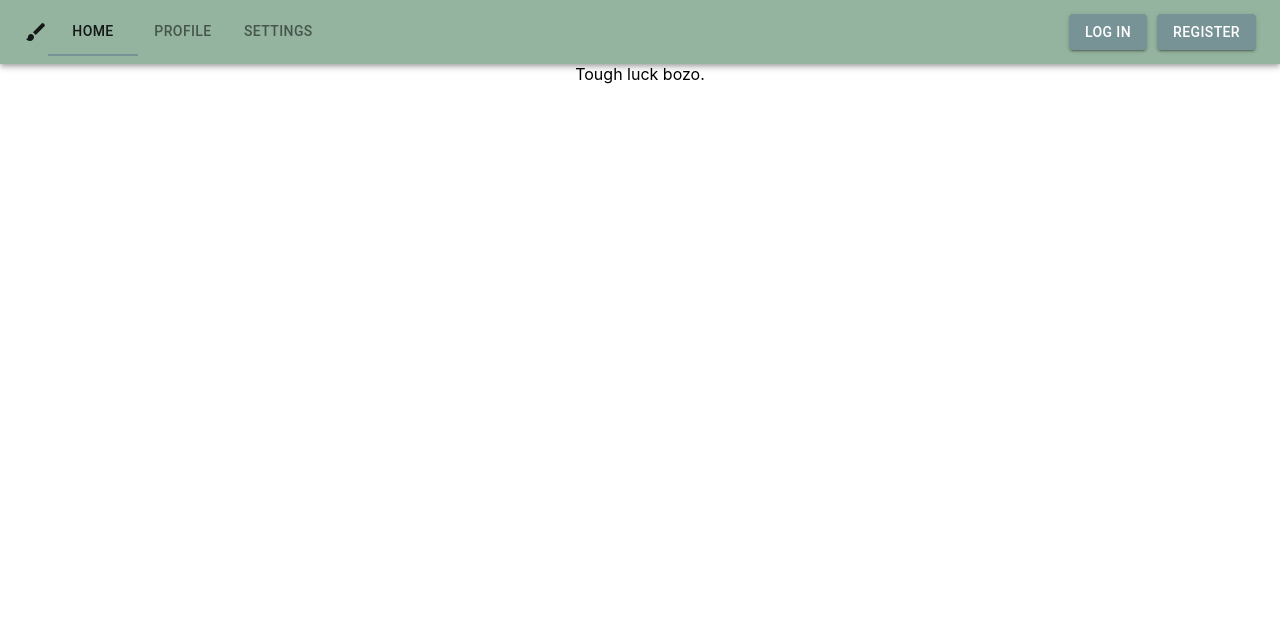
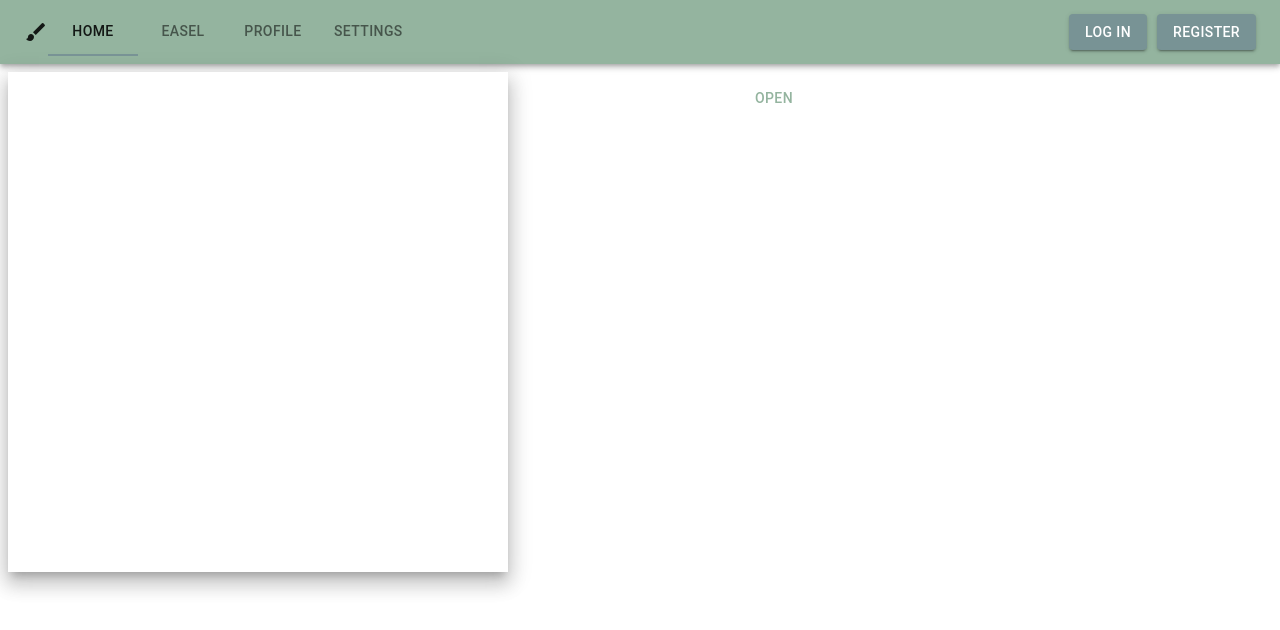
Before and after one commit to Kurcell/doodle-client, a React (Create React App) app: page /easel in a window 1280 px wide. Shown: the top 630 px of the page. Built offline with nearby package versions, Linux system fonts and the light colour scheme.

Commit message:
Added easel view, started easel view development and storage for canvas events.

```diff
--- a/package.json
+++ b/package.json
@@ -12,6 +12,7 @@
     "@testing-library/react": "^13.4.0",
     "@testing-library/user-event": "^13.5.0",
     "react": "^18.2.0",
+    "react-color": "^2.19.3",
     "react-dom": "^18.2.0",
     "react-router-dom": "^6.4.2",
     "react-scripts": "5.0.1",
--- a/src/App.js
+++ b/src/App.js
@@ -6,18 +6,21 @@ import Error404 from "./views/Error404";
 import Profile from "./views/Profile";
 import Settings from "./views/Settings";
 import Home from "./views/Home";
+import Easel from "./views/Easel";
 import NavBar from "./components/NavBar";
 import themeOptions from "./components/Theme";
 import {ThemeProvider} from "@mui/material/styles";
+import CssBaseline from "@mui/material/CssBaseline";
 
 function App() {
     return (
-      <div className="App">
           <ThemeProvider theme={themeOptions}>
+              <CssBaseline />
               <Router>
                   <NavBar/>
                   <Routes>
                       <Route path="/" element={<Home/>}/>
+                      <Route path="/easel" element={<Easel />}/>
                       <Route path="/login" element={<Login/>}/>
                       <Route path="/register" element={<Register/>}/>
                       <Route path="*" element={<Error404/>}/>
@@ -26,7 +29,6 @@ function App() {
                   </Routes>
               </Router>
           </ThemeProvider>
-      </div>
     );
 }
 
--- a/src/components/Canvas.js
+++ b/src/components/Canvas.js
@@ -1,16 +1,22 @@
 import Paper from '@mui/material/Paper';
 import {Box} from "@mui/material";
 import {useEffect, useRef, useState} from "react";
+import CanvasDrawer from "./CanvasDrawer";
 
-const Canvas = props => {
+const canvasFunctions = ["startStroke", "endStroke", "draw"]
+
+const Canvas = () => {
     const canvasRef = useRef(null);
     const contextRef = useRef(null);
 
     // Initial context for canvas
     const [isDrawing, setIsDrawing] = useState(false);
     const [lineWidth, setLineWidth] = useState(5);
-    const [lineColor, setLineColor] = useState("black");
+    const [lineColor, setLineColor] = useState("#000000");
     const [lineOpacity, setLineOpacity] = useState(0.1);
+
+    // Instruction Context
+    const [instructions, setInstructions] = useState([]);
 
     // Canvas initialization
     useEffect(() => {
@@ -32,12 +38,36 @@ const Canvas = props => {
             e.nativeEvent.offsetY
         );
         setIsDrawing(true);
+        setInstructions(
+        [...instructions,
+                {
+                    "fn": canvasFunctions[0],
+                    "ex": e.nativeEvent.offsetX,
+                    "ey": e.nativeEvent.offsetY,
+                    "color": lineColor,
+                    "opacity": lineOpacity,
+                    "width": lineWidth
+                }
+            ]
+        )
     }
 
     // When user stops clicking, pen is lifted
-    const endStroke = (e) => {
+    const endStroke = () => {
         contextRef.current.closePath();
         setIsDrawing(false);
+        setInstructions(
+            [...instructions,
+                {
+                    "fn": canvasFunctions[1],
+                    "ex": null,
+                    "ey": null,
+                    "color": null,
+                    "opacity": null,
+                    "width": null
+                }
+            ]
+        );
     }
 
     const draw = (e) => {
@@ -50,6 +80,20 @@ const Canvas = props => {
         );
 
         contextRef.current.stroke();
+
+        setInstructions(
+            [...instructions,
+                {
+                    "fn": canvasFunctions[2],
+                    "ex": e.nativeEvent.offsetX,
+                    "ey": e.nativeEvent.offsetY,
+                    "color": lineColor,
+                    "opacity": lineOpacity,
+                    "width": lineWidth
+                }
+            ]
+        )
+        console.log(lineOpacity);
     };
 
     return (<Box sx={{
@@ -57,18 +101,21 @@ const Canvas = props => {
         flexWrap: 'wrap',
         '& > :not(style)': {
             m: 1,
-            width: 256,
-            height: 256,
+            width: 500,
+            height: 500,
         },
     }}>
-        <Paper square elevation={12}>
+        <Paper square elevation={12} sx={{
+            bgcolor: 'white'
+        }}>
             <canvas onMouseDown={startStroke}
                     onMouseUp={endStroke}
                     onMouseMove={draw}
                     ref={canvasRef}
-                    width={`256px`}
-                    height={`256px`}/>
+                    width={`500px`}
+                    height={`500px`}/>
         </Paper>
+        <CanvasDrawer color={lineColor} setColor={setLineColor} setOpacity={setLineOpacity} setWidth={setLineWidth} />
     </Box>)
 }
 
--- /dev/null
+++ b/src/components/CanvasDrawer.js
@@ -0,0 +1,64 @@
+import SwipeableDrawer from '@mui/material/SwipeableDrawer';
+import Box from '@mui/material/Box';
+import Button from '@mui/material/Button';
+import Stack from '@mui/material/Stack';
+import CircleIcon from '@mui/icons-material/Circle';
+import CircleOutlinedIcon from '@mui/icons-material/CircleOutlined';
+import OpacityIcon from '@mui/icons-material/Opacity';
+import Slider from '@mui/material/Slider';
+import { ChromePicker } from 'react-color';
+import {useState} from "react";
+
+const drawerBleeding = 56;
+
+const CanvasDrawer = ({color, setColor, opacity, setOpacity}) => {
+    const [open, setOpen] = useState(false);
+
+    const extractHex = (colorObject) => {
+        setColor(colorObject.hex);
+    }
+    const extractOpacity = (sliderObject) => {
+        setOpacity(sliderObject.target.value)
+    }
+
+    const toggleDrawer = (newOpen) => () => {
+        setOpen(newOpen);
+    };
+    return (<Box>
+            <Box sx={{ textAlign: 'center', pt: 1 }}>
+                <Button onClick={toggleDrawer(true)}>Open</Button>
+            </Box>
+        <SwipeableDrawer
+            sx={{color: 'secondary.main'}}
+            anchor="bottom"
+            open={open}
+            onClose={toggleDrawer(false)}
+            onOpen={toggleDrawer(true)}
+            swipeAreaWidth={drawerBleeding}
+            disableSwipeToOpen={false}
+            ModalProps={{
+                keepMounted: true,
+            }}
+        >
+            <ChromePicker color={color} onChange={extractHex} disableAlpha={true} />
+            <Box sx={{width:'25%'}}>
+                <Stack direction="row" alignItems="center">
+                    <OpacityIcon />
+                    <CircleOutlinedIcon />
+                    <Slider
+                        aria-label="Opacity"
+                        valueLabelDisplay="auto"
+                        value={opacity}
+                        onChange={extractOpacity}
+                        step={0.1}
+                        min={0.1}
+                        max={1}
+                    />
+                    <CircleIcon />
+                </Stack>
+            </Box>
+        </SwipeableDrawer>
+        </Box>);
+}
+
+export default CanvasDrawer;
--- a/src/components/NavBar.js
+++ b/src/components/NavBar.js
@@ -4,7 +4,7 @@ import BrushIcon from '@mui/icons-material/Brush';
 import {Link} from "react-router-dom";
 
 const Header = () => {
-    const routes = ["/", "/profile", "/settings"];
+    const routes = ["/", "/profile", "/settings", "/easel"];
     const [selectedTab, setSelectedTab] = useState(routes[0]);
 
     return (
@@ -19,6 +19,7 @@ const Header = () => {
                         textColor="inherit"
                         indicatorColor="secondary">
                         <Tab label="home" value={routes[0]} component={Link} to={routes[0]}/>
+                        <Tab label="easel" value={routes[3]} component={Link} to={routes[3]}/>
                         <Tab label="profile" value={routes[1]} component={Link} to={routes[1]}/>
                         <Tab label="settings" value={routes[2]} component={Link} to={routes[2]}/>
                     </Tabs>
--- a/src/components/Theme.js
+++ b/src/components/Theme.js
@@ -1,4 +1,4 @@
-import { createTheme, ThemeProvider } from '@mui/material/styles';
+import { createTheme } from '@mui/material/styles';
 
 const themeOptions = createTheme({
     palette: {
--- /dev/null
+++ b/src/views/Easel/Easel.js
@@ -0,0 +1,8 @@
+import React from 'react'
+import Canvas from "../../components/Canvas"
+
+const Easel = () => {
+    return (<div><Canvas /></div>);
+};
+
+export default Easel;
--- /dev/null
+++ b/src/views/Easel/package.json
@@ -0,0 +1,6 @@
+{
+  "name": "easel",
+  "version": "0.0.0",
+  "private": true,
+  "main": "./Easel.js"
+}
--- a/src/views/Home/Home.js
+++ b/src/views/Home/Home.js
@@ -1,10 +1,9 @@
 import React from 'react'
-import Canvas from "../../components/Canvas"
 
 const Home = () => {
     return (
         <div>
-            <Canvas />
+            This is my feed.
         </div>
     )
 }
```
Also changed, not shown: 1 other file (tests, documents, lock files or other folders).
